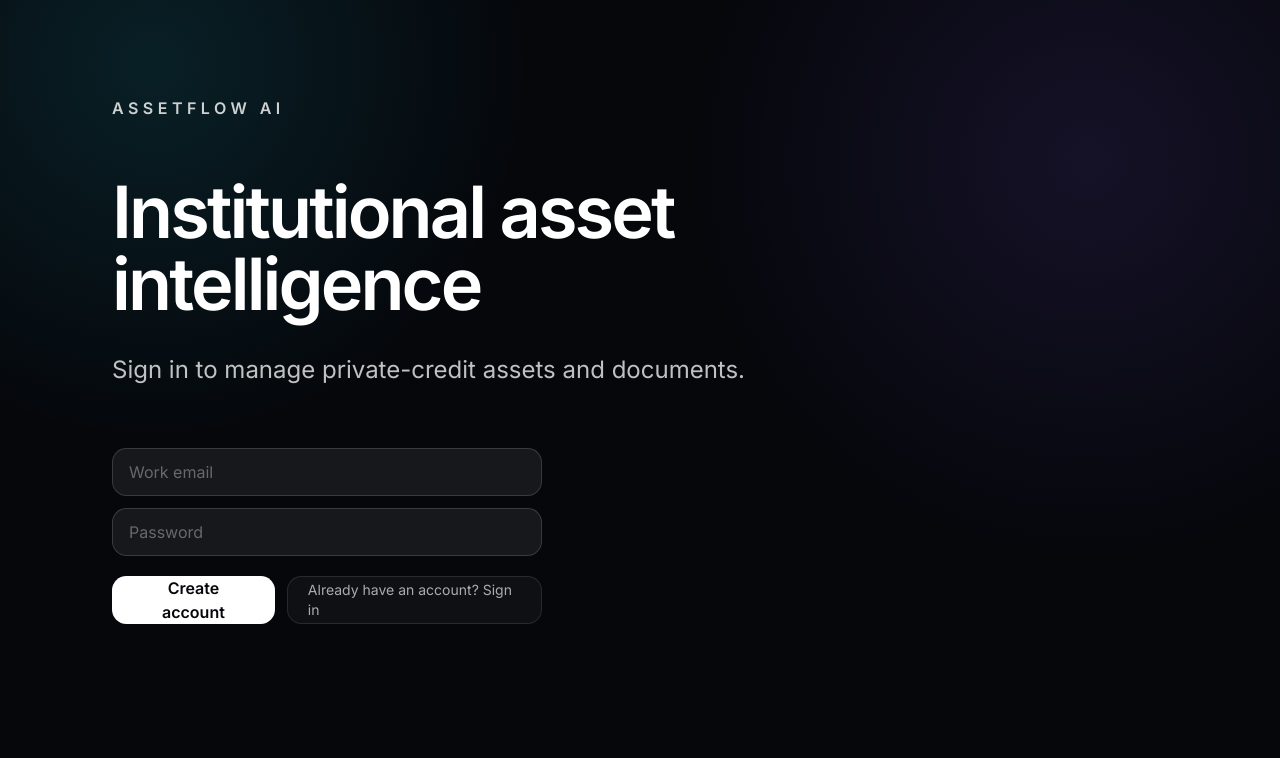
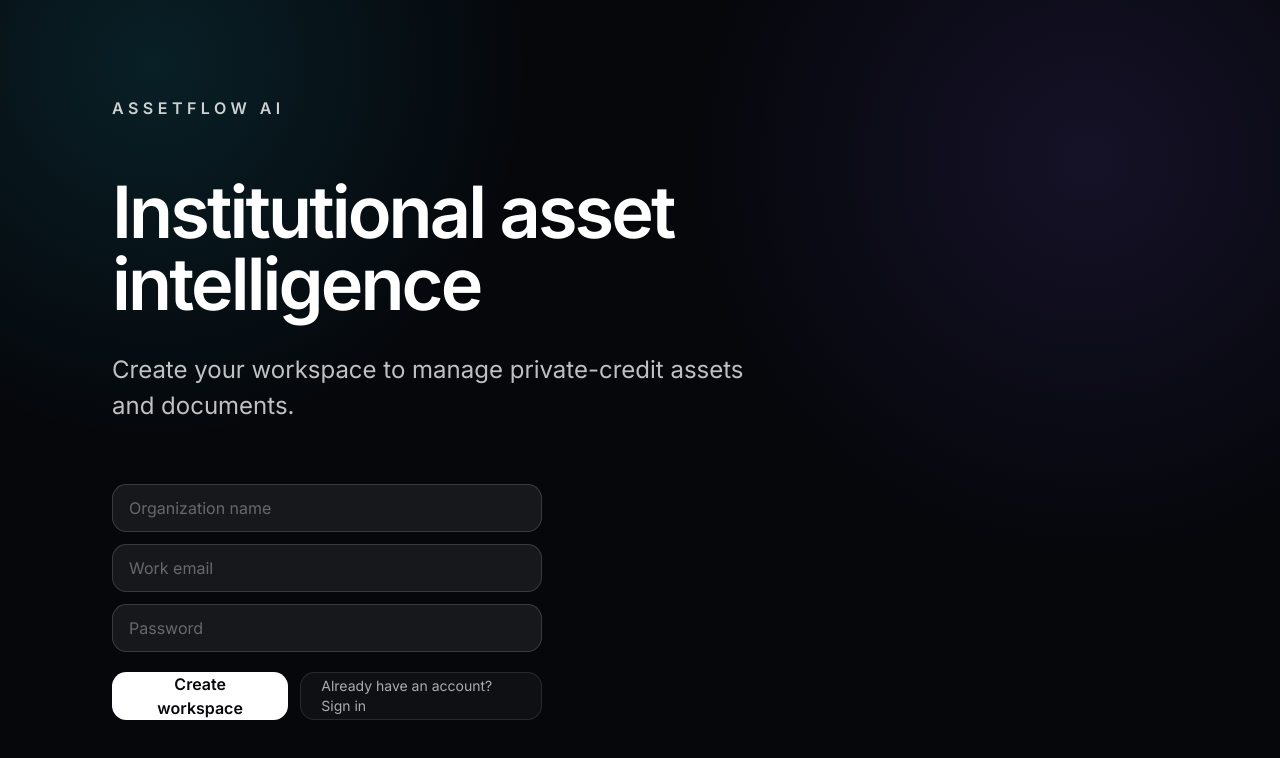
Before and after one commit to BSMbennet/AssetFlow-AI, a Next.js app in the folder apps/web/: page / in a window 1280 px wide. Both pictures are taken after a click on the button "Need an account? Create one". Shown: the top 758 px of the page. Built offline with nearby package versions, Linux system fonts and the light colour scheme; no server answers.

Commit message:
feat(web): add organization onboarding to signup

```diff
--- a/apps/web/src/components/auth/AuthGate.tsx
+++ b/apps/web/src/components/auth/AuthGate.tsx
@@ -7,6 +7,7 @@ export function AuthGate({ children }: { children: React.ReactNode }) {
   const [loading, setLoading] = useState(true);
   const [email, setEmail] = useState('');
   const [password, setPassword] = useState('');
+  const [organizationName, setOrganizationName] = useState('');
   const [signUp, setSignUp] = useState(false);
   const [error, setError] = useState('');
   const [message, setMessage] = useState('');
@@ -28,11 +29,33 @@ export function AuthGate({ children }: { children: React.ReactNode }) {
     event.preventDefault();
     setError('');
     setMessage('');
+
+    if (signUp && !organizationName.trim()) {
+      setError('Organization name is required.');
+      return;
+    }
+
     const result = signUp
-      ? await supabase.auth.signUp({ email, password, options: { data: { full_name: email.split('@')[0], organization_name: 'My Organization' } } })
+      ? await supabase.auth.signUp({
+          email,
+          password,
+          options: {
+            data: {
+              full_name: email.split('@')[0],
+              organization_name: organizationName.trim(),
+            },
+          },
+        })
       : await supabase.auth.signInWithPassword({ email, password });
+
     if (result.error) setError(result.error.message);
     else if (signUp && !result.data.session) setMessage('Check your email to confirm your account, then sign in.');
+  }
+
+  function toggleMode() {
+    setSignUp(!signUp);
+    setError('');
+    setMessage('');
   }
 
   if (loading) {
@@ -55,12 +78,27 @@ export function AuthGate({ children }: { children: React.ReactNode }) {
             Institutional asset intelligence
           </h1>
           <p className="mt-8 max-w-2xl text-xl leading-8 text-white/75 sm:text-2xl sm:leading-9">
-            Sign in to manage private-credit assets and documents.
+            {signUp ? 'Create your workspace to manage private-credit assets and documents.' : 'Sign in to manage private-credit assets and documents.'}
           </p>
         </div>
 
         <form onSubmit={submit} className="mt-10 w-full max-w-[430px] sm:mt-12">
           <div className="space-y-3">
+            {signUp && (
+              <>
+                <label className="sr-only" htmlFor="organization">Organization name</label>
+                <input
+                  id="organization"
+                  value={organizationName}
+                  onChange={(e) => setOrganizationName(e.target.value)}
+                  type="text"
+                  required
+                  autoComplete="organization"
+                  placeholder="Organization name"
+                  className="h-12 w-full rounded-lg border border-white/15 bg-white/[0.07] px-4 text-base text-white outline-none transition placeholder:text-white/35 focus:border-cyan-300/70 focus:bg-white/[0.09] focus:ring-2 focus:ring-cyan-300/10"
+                />
+              </>
+            )}
             <label className="sr-only" htmlFor="email">Work email</label>
             <input
               id="email"
@@ -94,11 +132,11 @@ export function AuthGate({ children }: { children: React.ReactNode }) {
               type="submit"
               className="h-12 rounded-lg bg-white px-6 font-semibold text-[#05070b] transition hover:bg-white/90 focus:outline-none focus:ring-2 focus:ring-cyan-300/60"
             >
-              {signUp ? 'Create account' : 'Sign in'}
+              {signUp ? 'Create workspace' : 'Sign in'}
             </button>
             <button
               type="button"
-              onClick={() => { setSignUp(!signUp); setError(''); setMessage(''); }}
+              onClick={toggleMode}
               className="h-12 rounded-lg border border-white/10 bg-white/[0.04] px-5 text-left text-sm text-white/65 transition hover:bg-white/[0.08] hover:text-white"
             >
               {signUp ? 'Already have an account? Sign in' : 'Need an account? Create one'}
```
